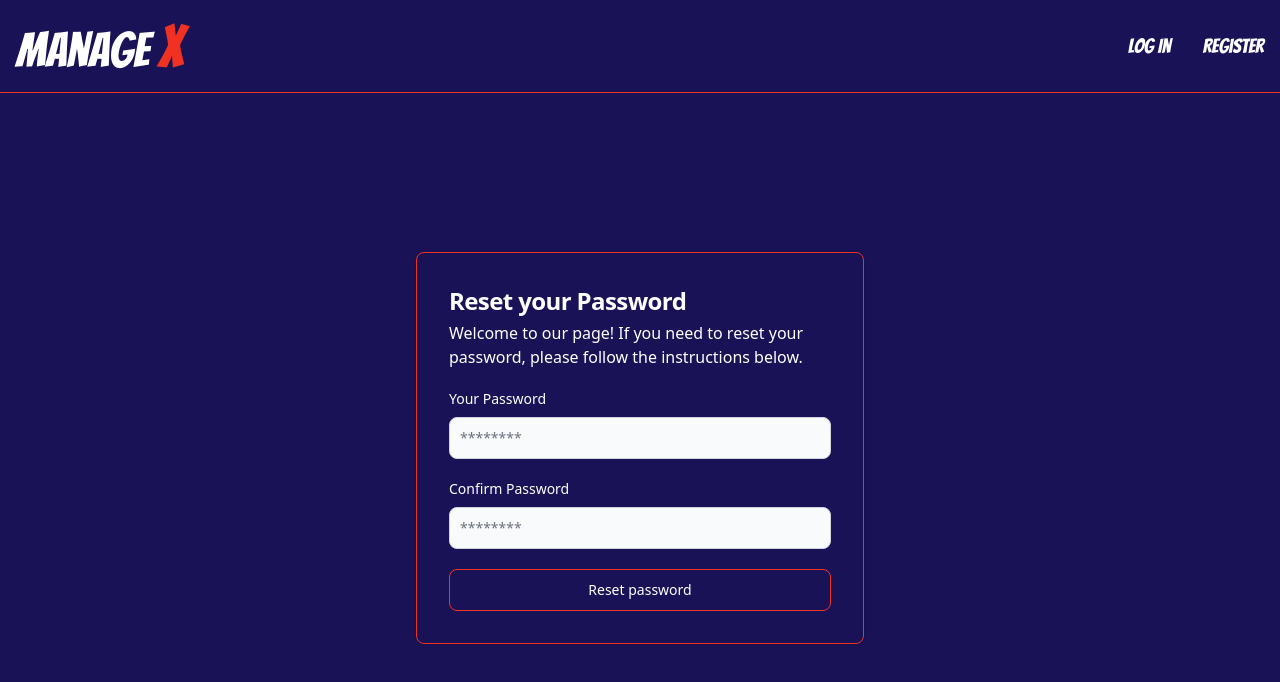
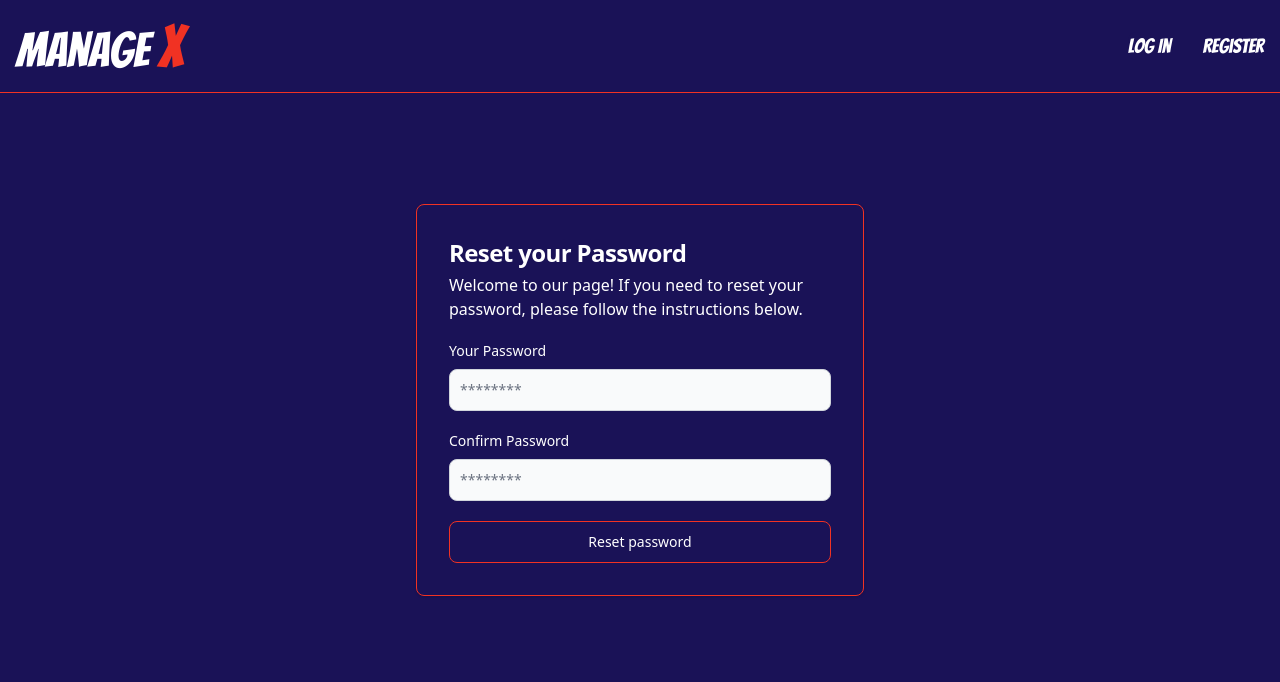
Before and after one commit to shabeelashraf5/ManageX-ManagementTool, an Angular app in the folder client/: page /update-password in a window 1280 px wide. Shown: the top 682 px of the page. Built offline with nearby package versions, Linux system fonts and the light colour scheme.

Commit message:
Modified client side

```diff
--- a/client/src/app/features/dispalypassword/dispalypassword.component.html
+++ b/client/src/app/features/dispalypassword/dispalypassword.component.html
@@ -1,6 +1,6 @@
 <div class="flex-grow flex items-center justify-center min-h-screen bg-customPurple ">
 <section >
-    <div class="flex flex-col items-center justify-center px-6 py-8 mx-auto mt-24 lg:py-0">
+    <div class="flex flex-col items-center justify-center px-6 py-8 mx-auto lg:py-0">
         <div class="w-full p-6 bg-customPurple rounded-lg shadow border md:mt-0 sm:max-w-md border-customRed sm:p-8">
             <h1 class="mb-1 text-xl font-bold leading-tight tracking-tight text-white md:text-2xl dark:text-white">
                 Reset your Password
```
